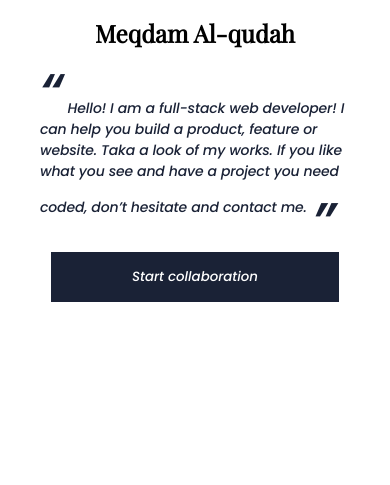
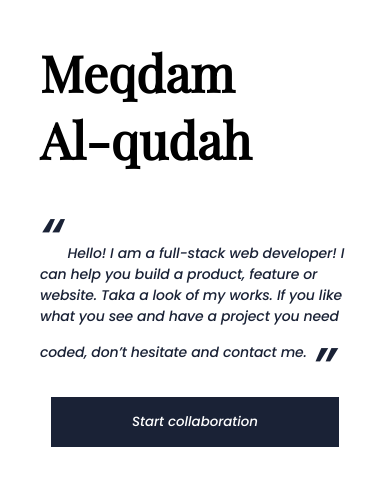
Before and after one commit to MeqdamAlqudah/Portfolio-setup-and-mobile-version-skeleton, a plain HTML site: page index.html in a window 390 px wide. Shown: the part 77-562 px from the top of the page. Drawn offline with nearby package versions, Linux system fonts and the light colour scheme; a web font is replaced by a local one.

Commit message:
changing the font-size of h1

```diff
--- a/index.html
+++ b/index.html
@@ -28,7 +28,7 @@
       </nav>
     </header>
     <section class="headline">
-      <h1>Meqdam Al-qudah</h1>
+      <h1>Meqdam<br />Al-qudah</h1>
 
       <blockquote>
         Hello! I am a full-stack web developer! I can help you build a product,
--- a/style.css
+++ b/style.css
@@ -25,6 +25,9 @@
 
   h1 {
     font-family: Playfair Display, sans-serif;
+    font-size: 50px;
+    align-self: start;
+    margin-left: 40px;
   }
 
   blockquote {
```
